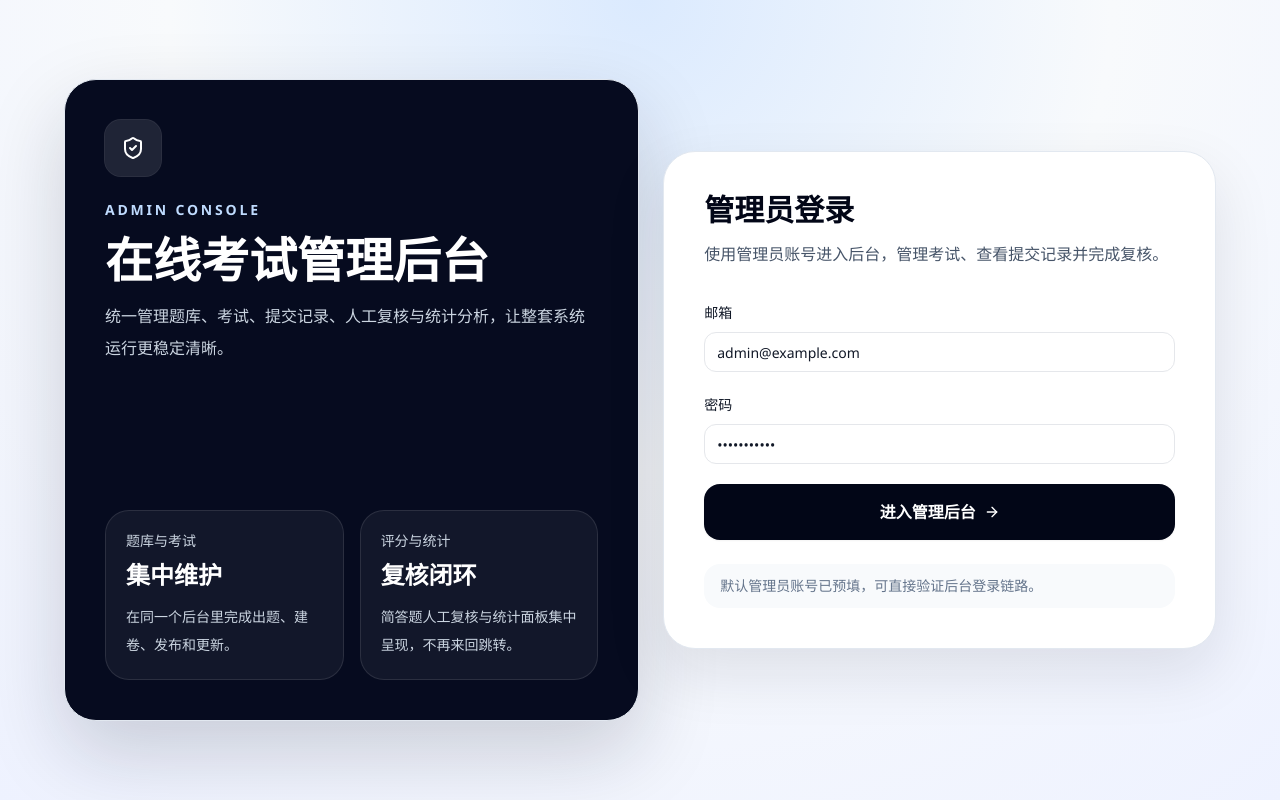
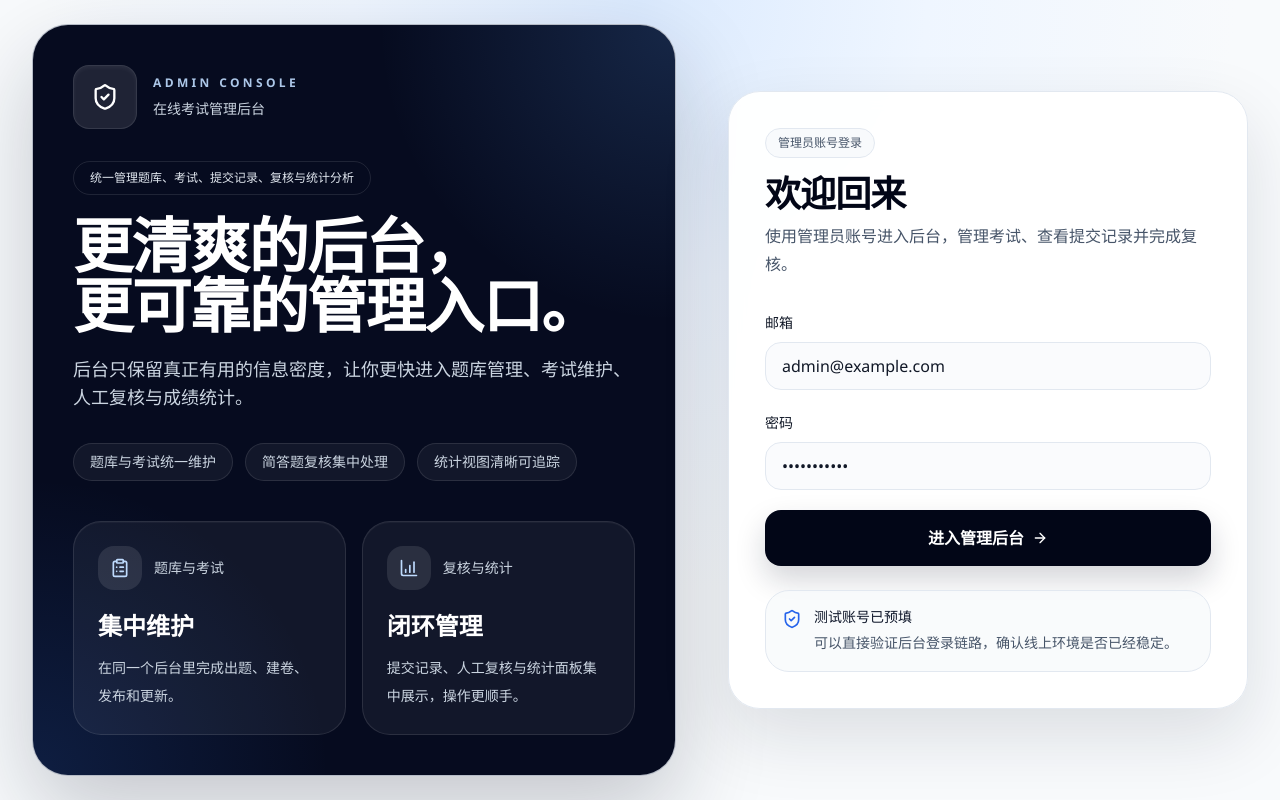
Before and after one commit to qq2513062123-cmyk/exam, a Next.js app in the folder apps/admin/: page /login in a window 1280 px wide. Built offline with nearby package versions, Linux system fonts and the light colour scheme; no server answers.

Commit message:
Polish student and admin login design

```diff
--- a/apps/admin/app/login/page.tsx
+++ b/apps/admin/app/login/page.tsx
@@ -2,12 +2,27 @@
 
 import { FormEvent, useState } from "react";
 import { useRouter } from "next/navigation";
-import { ArrowRight, ShieldCheck } from "lucide-react";
+import { ArrowRight, ChartColumnIncreasing, ClipboardList, ShieldCheck } from "lucide-react";
 
 import { Alert } from "../../components/ui/alert";
 import { Input } from "../../components/ui/input";
 import { Label } from "../../components/ui/label";
 import { loginAdmin, saveAuth } from "../../lib/auth";
+
+const highlights = [
+  {
+    icon: ClipboardList,
+    label: "题库与考试",
+    title: "集中维护",
+    description: "在同一个后台里完成出题、建卷、发布和更新。"
+  },
+  {
+    icon: ChartColumnIncreasing,
+    label: "复核与统计",
+    title: "闭环管理",
+    description: "提交记录、人工复核与统计面板集中展示，操作更顺手。"
+  }
+];
 
 export default function LoginPage() {
   const router = useRouter();
@@ -39,57 +54,92 @@ export default function LoginPage() {
   }
 
   return (
-    <section className="min-h-screen bg-[radial-gradient(circle_at_top,#dbeafe_0%,#f8fafc_46%,#eef2ff_100%)] px-4 py-8 sm:px-6">
-      <div className="mx-auto grid min-h-[calc(100vh-4rem)] max-w-6xl items-center gap-6 lg:grid-cols-[1.02fr,0.98fr]">
-        <div className="rounded-[32px] border border-slate-200 bg-[#060b1f] p-8 text-white shadow-[0_32px_80px_rgba(15,23,42,0.18)] md:p-10">
-          <div className="flex min-h-[560px] flex-col justify-between gap-10">
-            <div className="space-y-6">
-              <div className="flex h-14 w-14 items-center justify-center rounded-2xl bg-white/10 ring-1 ring-white/15">
-                <ShieldCheck className="h-6 w-6" />
+    <main className="min-h-screen bg-[radial-gradient(circle_at_top,#dbeafe_0%,#eff6ff_28%,#f8fafc_58%,#f8fafc_100%)] px-4 py-6 sm:px-6 lg:px-8">
+      <div className="mx-auto grid min-h-[calc(100vh-3rem)] max-w-7xl items-center gap-6 lg:grid-cols-[1.08fr,0.92fr]">
+        <section className="relative overflow-hidden rounded-[36px] border border-slate-200/80 bg-[#060b1f] px-8 py-9 text-white shadow-[0_35px_90px_rgba(15,23,42,0.22)] sm:px-10 sm:py-10">
+          <div className="absolute inset-0 bg-[radial-gradient(circle_at_top_right,rgba(96,165,250,0.18),transparent_30%),radial-gradient(circle_at_bottom_left,rgba(59,130,246,0.16),transparent_30%)]" />
+          <div className="relative flex min-h-[620px] flex-col justify-between gap-10">
+            <div className="space-y-8">
+              <div className="flex items-center gap-4">
+                <div className="flex h-16 w-16 items-center justify-center rounded-2xl border border-white/10 bg-white/10 shadow-inner shadow-white/5">
+                  <ShieldCheck className="h-7 w-7" />
                 </div>
-
-              <div className="space-y-4">
-                <p className="text-sm font-semibold uppercase tracking-[0.2em] text-blue-200">Admin Console</p>
-                <h1 className="max-w-lg text-4xl font-semibold leading-tight md:text-5xl">在线考试管理后台</h1>
-                <p className="max-w-lg text-base leading-8 text-slate-300">
-                  统一管理题库、考试、提交记录、人工复核与统计分析，让整套系统运行更稳定清晰。
-                </p>
+                <div>
+                  <p className="text-xs font-semibold uppercase tracking-[0.28em] text-blue-200/90">Admin Console</p>
+                  <p className="mt-2 text-sm text-slate-300">在线考试管理后台</p>
                 </div>
               </div>
 
-            <div className="grid gap-4 sm:grid-cols-2">
-              <div className="rounded-3xl border border-white/10 bg-white/5 p-5">
-                <p className="text-sm text-slate-300">题库与考试</p>
-                <p className="mt-2 text-2xl font-semibold text-white">集中维护</p>
-                <p className="mt-3 text-sm leading-7 text-slate-300">
-                  在同一个后台里完成出题、建卷、发布和更新。
+              <div className="max-w-xl space-y-5">
+                <span className="inline-flex items-center rounded-full border border-white/10 bg-white/8 px-4 py-2 text-xs font-medium text-slate-200">
+                  统一管理题库、考试、提交记录、复核与统计分析
+                </span>
+                <h1 className="text-4xl font-semibold leading-[1.08] tracking-tight md:text-6xl">
+                  更清爽的后台，
+                  <br />
+                  更可靠的管理入口。
+                </h1>
+                <p className="max-w-2xl text-base leading-8 text-slate-300 md:text-lg">
+                  后台只保留真正有用的信息密度，让你更快进入题库管理、考试维护、人工复核与成绩统计。
                 </p>
               </div>
 
-              <div className="rounded-3xl border border-white/10 bg-white/5 p-5">
-                <p className="text-sm text-slate-300">评分与统计</p>
-                <p className="mt-2 text-2xl font-semibold text-white">复核闭环</p>
-                <p className="mt-3 text-sm leading-7 text-slate-300">
-                  简答题人工复核与统计面板集中呈现，不再来回跳转。
-                </p>
-              </div>
-            </div>
+              <div className="flex flex-wrap gap-3 text-sm text-slate-300">
+                <div className="rounded-full border border-white/10 bg-white/5 px-4 py-2">题库与考试统一维护</div>
+                <div className="rounded-full border border-white/10 bg-white/5 px-4 py-2">简答题复核集中处理</div>
+                <div className="rounded-full border border-white/10 bg-white/5 px-4 py-2">统计视图清晰可追踪</div>
               </div>
             </div>
 
-        <div className="flex items-center justify-center">
-          <div className="w-full max-w-xl rounded-[32px] border border-slate-200 bg-white p-8 shadow-[0_24px_60px_rgba(15,23,42,0.10)] md:p-10">
-            <div className="space-y-3">
-              <h2 className="text-3xl font-semibold text-slate-950">管理员登录</h2>
+            <div className="grid gap-4 md:grid-cols-2">
+              {highlights.map((item) => {
+                const Icon = item.icon;
+
+                return (
+                  <article
+                    key={item.title}
+                    className="rounded-[28px] border border-white/10 bg-white/5 p-6 shadow-[inset_0_1px_0_rgba(255,255,255,0.04)]"
+                  >
+                    <div className="flex items-center gap-3">
+                      <div className="flex h-11 w-11 items-center justify-center rounded-2xl bg-white/10">
+                        <Icon className="h-5 w-5 text-blue-200" />
+                      </div>
+                      <span className="text-sm text-slate-300">{item.label}</span>
+                    </div>
+                    <h2 className="mt-5 text-2xl font-semibold text-white">{item.title}</h2>
+                    <p className="mt-3 text-sm leading-7 text-slate-300">{item.description}</p>
+                  </article>
+                );
+              })}
+            </div>
+          </div>
+        </section>
+
+        <section className="flex items-center justify-center lg:justify-end">
+          <div className="w-full max-w-[520px] rounded-[32px] border border-slate-200 bg-white/95 p-8 shadow-[0_28px_70px_rgba(15,23,42,0.12)] backdrop-blur sm:p-9">
+            <div className="space-y-4">
+              <div className="inline-flex items-center rounded-full border border-slate-200 bg-slate-50 px-3 py-1.5 text-xs font-medium text-slate-600">
+                管理员账号登录
+              </div>
+              <div className="space-y-2">
+                <h2 className="text-4xl font-semibold tracking-tight text-slate-950">欢迎回来</h2>
                 <p className="text-base leading-7 text-slate-600">
                   使用管理员账号进入后台，管理考试、查看提交记录并完成复核。
                 </p>
+              </div>
             </div>
 
             <form onSubmit={handleSubmit} className="mt-8 space-y-5">
               <div className="space-y-2">
                 <Label htmlFor="email">邮箱</Label>
-                <Input id="email" type="email" value={email} onChange={(event) => setEmail(event.target.value)} required />
+                <Input
+                  id="email"
+                  type="email"
+                  value={email}
+                  onChange={(event) => setEmail(event.target.value)}
+                  required
+                  className="h-12 rounded-2xl border-slate-200 bg-slate-50/70 px-4 text-base focus:bg-white"
+                />
               </div>
 
               <div className="space-y-2">
@@ -100,6 +150,7 @@ export default function LoginPage() {
                   value={password}
                   onChange={(event) => setPassword(event.target.value)}
                   required
+                  className="h-12 rounded-2xl border-slate-200 bg-slate-50/70 px-4 text-base focus:bg-white"
                 />
               </div>
 
@@ -108,19 +159,25 @@ export default function LoginPage() {
               <button
                 type="submit"
                 disabled={loading}
-                className="flex h-14 w-full items-center justify-center gap-2 rounded-2xl bg-slate-950 px-5 text-base font-semibold text-white shadow-sm transition hover:bg-slate-800 disabled:cursor-not-allowed disabled:opacity-60"
+                className="flex h-14 w-full items-center justify-center gap-2 rounded-2xl bg-slate-950 px-5 text-base font-semibold text-white shadow-[0_14px_30px_rgba(15,23,42,0.18)] transition hover:bg-slate-800 disabled:cursor-not-allowed disabled:opacity-60"
               >
                 <span>{loading ? "登录中..." : "进入管理后台"}</span>
                 <ArrowRight className="h-4 w-4" />
               </button>
             </form>
 
-            <div className="mt-6 rounded-2xl bg-slate-50 px-4 py-3 text-sm text-slate-500">
-              默认管理员账号已预填，可直接验证后台登录链路。
+            <div className="mt-6 rounded-[24px] border border-slate-200 bg-slate-50/80 px-4 py-4">
+              <div className="flex items-start gap-3">
+                <ShieldCheck className="mt-0.5 h-5 w-5 text-blue-600" />
+                <div className="space-y-1">
+                  <p className="text-sm font-medium text-slate-900">测试账号已预填</p>
+                  <p className="text-sm leading-6 text-slate-600">可以直接验证后台登录链路，确认线上环境是否已经稳定。</p>
                 </div>
               </div>
             </div>
           </div>
         </section>
+      </div>
+    </main>
   );
 }
```
Also changed, not shown: 1 other file (tests, documents, lock files or other folders). Lines whose indentation alone changed are shown as unchanged.
